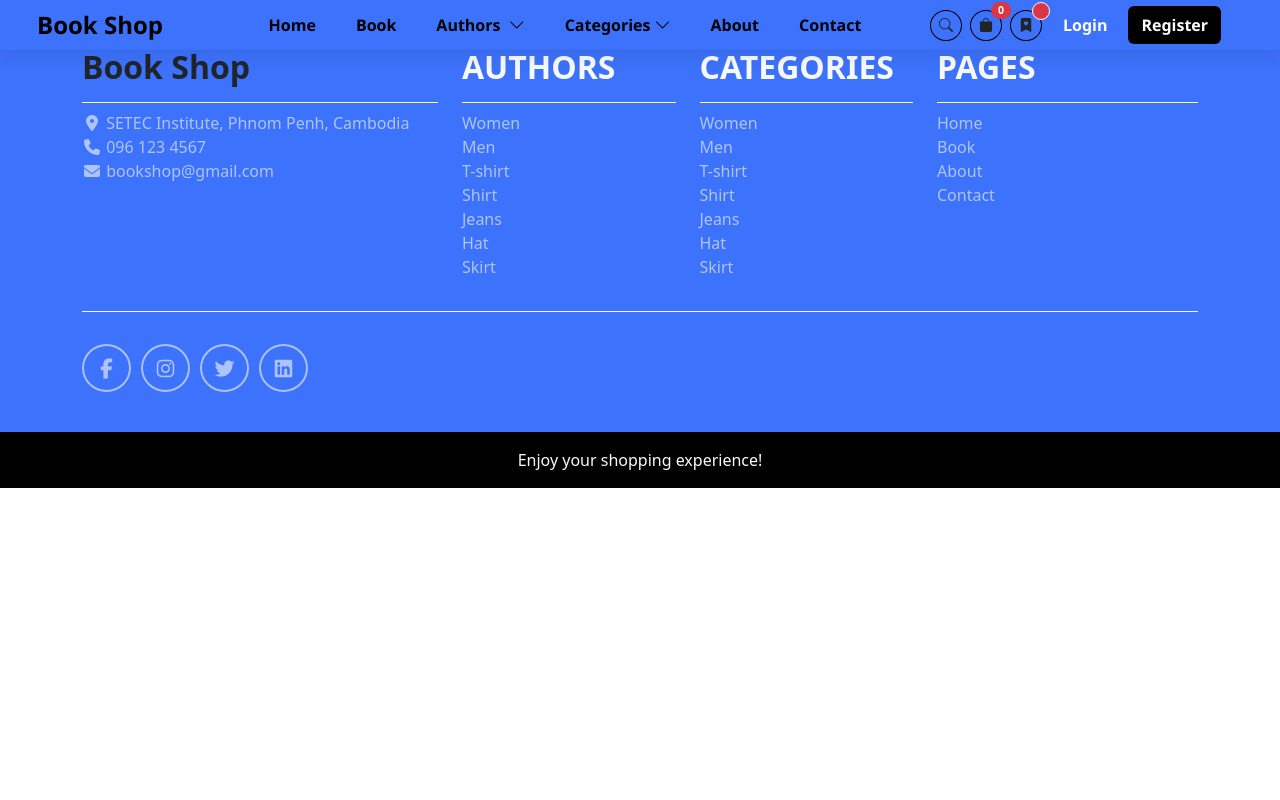
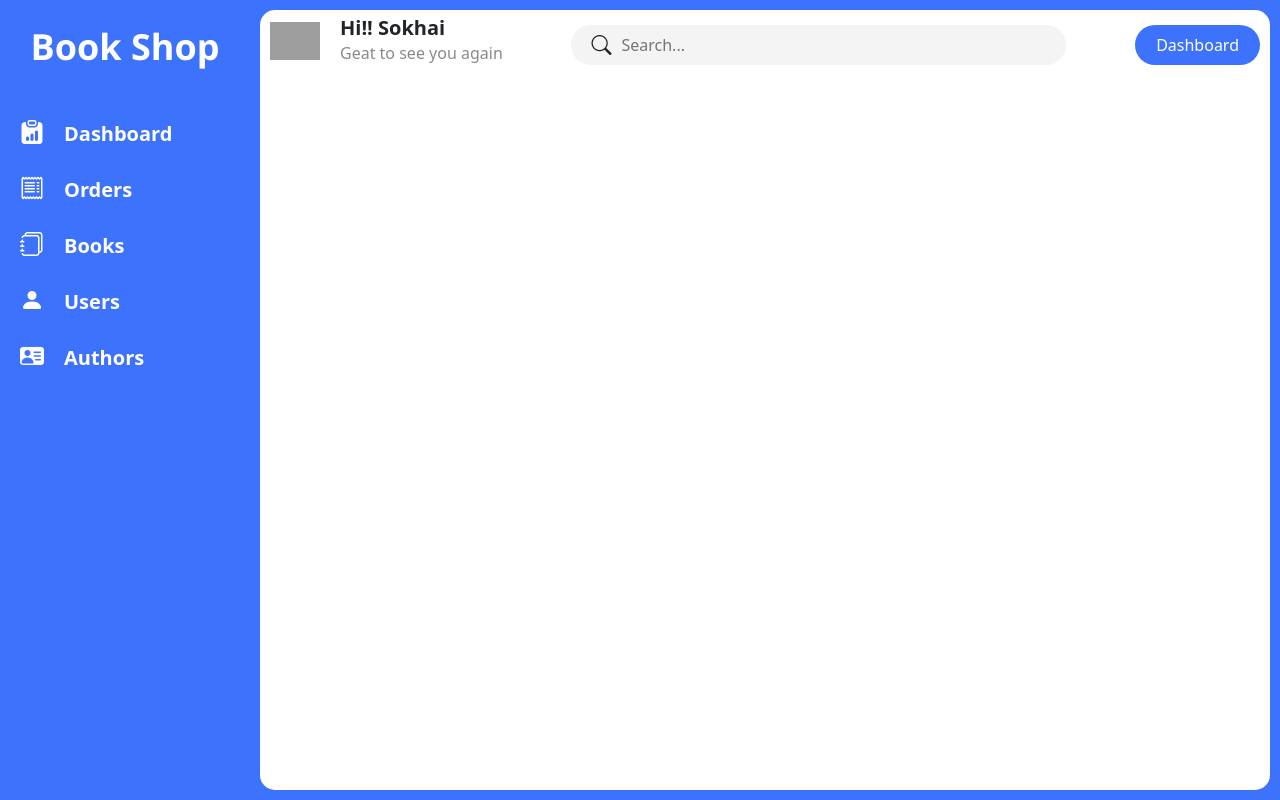
Before and after one commit to sokhaimeach/BooksShop, an Angular app: page /dashboard in a window 1280 px wide. Before the commit this address led to /. Built offline with nearby package versions, Linux system fonts and the light colour scheme; grey boxes are pictures that could not be loaded.

Commit message:
create dashboard

```diff
--- /dev/null
+++ b/src/app/Dashboard/dashboard/dashboard.css
@@ -0,0 +1,134 @@
+.dashboard-page {
+    position: absolute;
+    z-index: 1000;
+    background-color: var(--bg-primary-color);
+    top: 0;
+    left: 0;
+    right: 0;
+    bottom: 0;
+    display: flex;
+}
+/* start dashboard menu */
+.dashboard-menu {
+    width: 250px;
+    height: 100%;
+}
+.logo-setion {
+    width: 100%;
+    margin-top: 20px;
+    display: flex;
+    justify-content: center;
+}
+.logo-setion a {
+    text-decoration: none;
+    color: var(--text-white-color);
+    font-family: var(--font-family);
+    font-size: 36px;
+    font-weight: 900;
+}
+.dashboard-menu ul {
+    list-style-type: none;
+    margin: 0;
+    padding: 0;
+    margin-top: 30px;
+}
+.dashboard-menu ul li {
+    width: calc(100% - 20px);
+    padding-top: 10px;
+    padding-bottom: 10px;
+    transition: all 0.1s ease-in-out;
+    margin-left: 10px;
+    cursor: pointer;
+}
+.dashboard-menu ul li:hover {
+    background-color: rgba(255, 255, 255, 0.247);
+    border-radius: 10px;
+}
+.dashboard-menu ul li a {
+    text-decoration: none;
+    color: var(--text-white-color);
+    font-size: 20px;
+    font-weight: 700;
+
+}
+.dashboard-menu ul li i {
+    font-size: 24px;
+    margin-left: 10px;
+    margin-right: 20px;
+    color: var(--text-white-color);
+}
+
+
+
+/* start dashboard container */
+.dashboard-container {
+    width: calc(100% - 270px);
+    height: calc(100% - 20px);
+    margin: 10px;
+    border-radius: 15px;
+    background-color: white;
+}
+/* navbar */
+.admin-navbar {
+    width: 100%;
+    height: 70px;
+    padding: 10px;
+    display: flex;
+    align-items: center;
+    justify-content: space-between;
+}
+.profile {
+    display: flex;
+}
+.profile .img {
+    width: 50px;
+    height: 50px;
+    display: flex;
+    justify-content: center;
+    align-items: center;
+}
+.profile .img img {
+    width: 50px;
+}
+.profile .text {
+    margin-left: 20px;
+    line-height: 10px;
+}
+.profile .text h5 {
+    font-weight: 700;
+}
+.profile .text p {
+    color: rgba(0, 0, 0, 0.461);
+}
+/* search */
+.search {
+    position: relative;
+    width: 50%;
+    height: 100%;
+    display: flex;
+    align-items: center;
+    /* margin-left: 50px; */
+}
+.search i {
+    position: absolute;
+    left: 20px;
+    top: 10px;
+    font-size: 20px;
+}
+.search input {
+    width: 100%;
+    height: 40px;
+    border-radius: 20px;
+    padding-left: 50px;
+    padding-right: 20px;
+    border: none;
+    background-color: var(--bg-secondary-color);
+}
+.unknown-btn {
+    background-color: var(--bg-primary-color);
+    height: 40px;
+    border-radius: 20px;
+    color: var(--text-white-color);
+    padding-left: 20px;
+    padding-right: 20px;
+}
--- /dev/null
+++ b/src/app/Dashboard/dashboard/dashboard.html
@@ -0,0 +1,42 @@
+<main class="dashboard-page">
+    <!-- start dashboard menu -->
+    <aside class="dashboard-menu">
+        <!-- logo -->
+        <div class="logo-setion">
+            <a href="">Book Shop</a>
+        </div>
+        <!-- start menu list -->
+        <ul>
+            <li><i class="bi bi-clipboard-data-fill"></i><a href="">Dashboard</a></li>
+            <li><i class="bi bi-receipt"></i><a href="">Orders</a></li>
+            <li><i class="bi bi-journals"></i><a href="">Books</a></li>
+            <li><i class="bi bi-person-fill"></i><a href="">Users</a></li>
+            <li><i class="bi bi-person-vcard-fill"></i><a href="">Authors</a></li>
+        </ul>
+        <!-- end::menu list -->
+    </aside>
+    <!-- end::dashboard menu -->
+    <!-- start dashboard container -->
+    <section class="dashboard-container">
+        <header class="admin-navbar">
+            <!-- admin profile -->
+            <div class="profile">
+                <div class="img">
+                    <img src="https://cdn-icons-png.flaticon.com/512/3135/3135715.png" alt="admin">
+                </div>
+                <div class="text">
+                    <h5>Hi!! Sokhai</h5>
+                    <p>Geat to see you again</p>
+                </div>
+            </div>
+            <!-- search -->
+            <search class="search">
+                <i class="bi bi-search"></i>
+                <input type="search" placeholder="Search...">
+            </search>
+            <!-- button -->
+            <button class="btn unknown-btn">Dashboard</button>
+        </header>
+    </section>
+    <!-- end::dashboard container -->
+</main>
--- /dev/null
+++ b/src/app/Dashboard/dashboard/dashboard.ts
@@ -0,0 +1,11 @@
+import { Component } from '@angular/core';
+
+@Component({
+  selector: 'app-dashboard',
+  imports: [],
+  templateUrl: './dashboard.html',
+  styleUrl: './dashboard.css'
+})
+export class Dashboard {
+
+}
--- a/src/app/app.css
+++ b/src/app/app.css
@@ -8,7 +8,7 @@ nav {
     display: flex;
     align-items: center;
     justify-content: space-between;
-    box-shadow: 0px 0px 20px 5px rgba(0, 0, 0, 0.1);
+    box-shadow: 0px 0px 20px 1px rgba(0, 0, 0, 0.047);
 }
 .logo-section {
    width: 200px;
--- a/src/app/app.routes.ts
+++ b/src/app/app.routes.ts
@@ -1,3 +1,7 @@
 import { Routes } from '@angular/router';
+import { Dashboard } from './Dashboard/dashboard/dashboard';
 
-export const routes: Routes = [];
+export const routes: Routes = [
+    {path: '', redirectTo: 'dashboard', pathMatch: 'full' },
+    {path: 'dashboard', component: Dashboard}
+];
```
Also changed, not shown: 1 other file (tests, documents, lock files or other folders).
